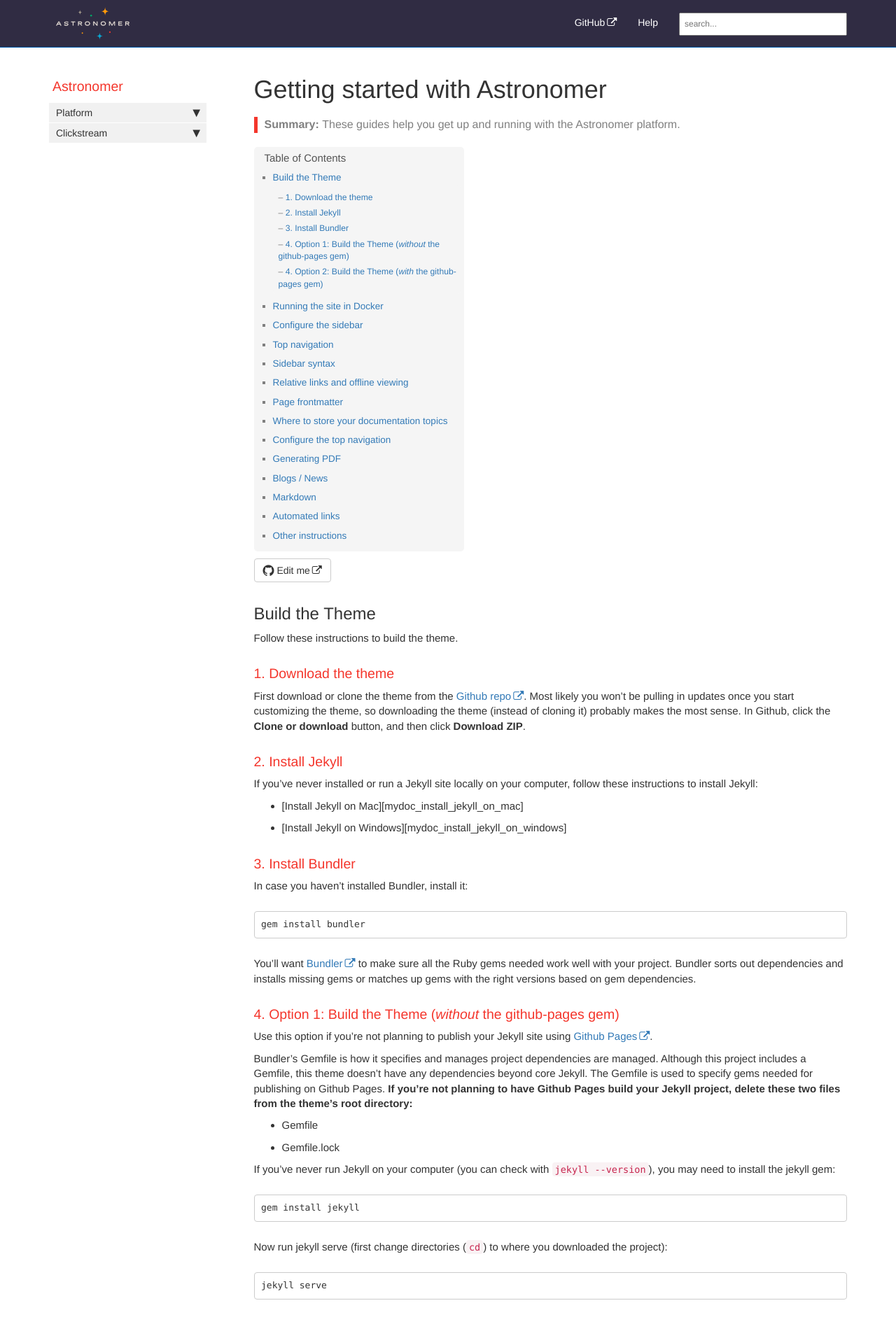
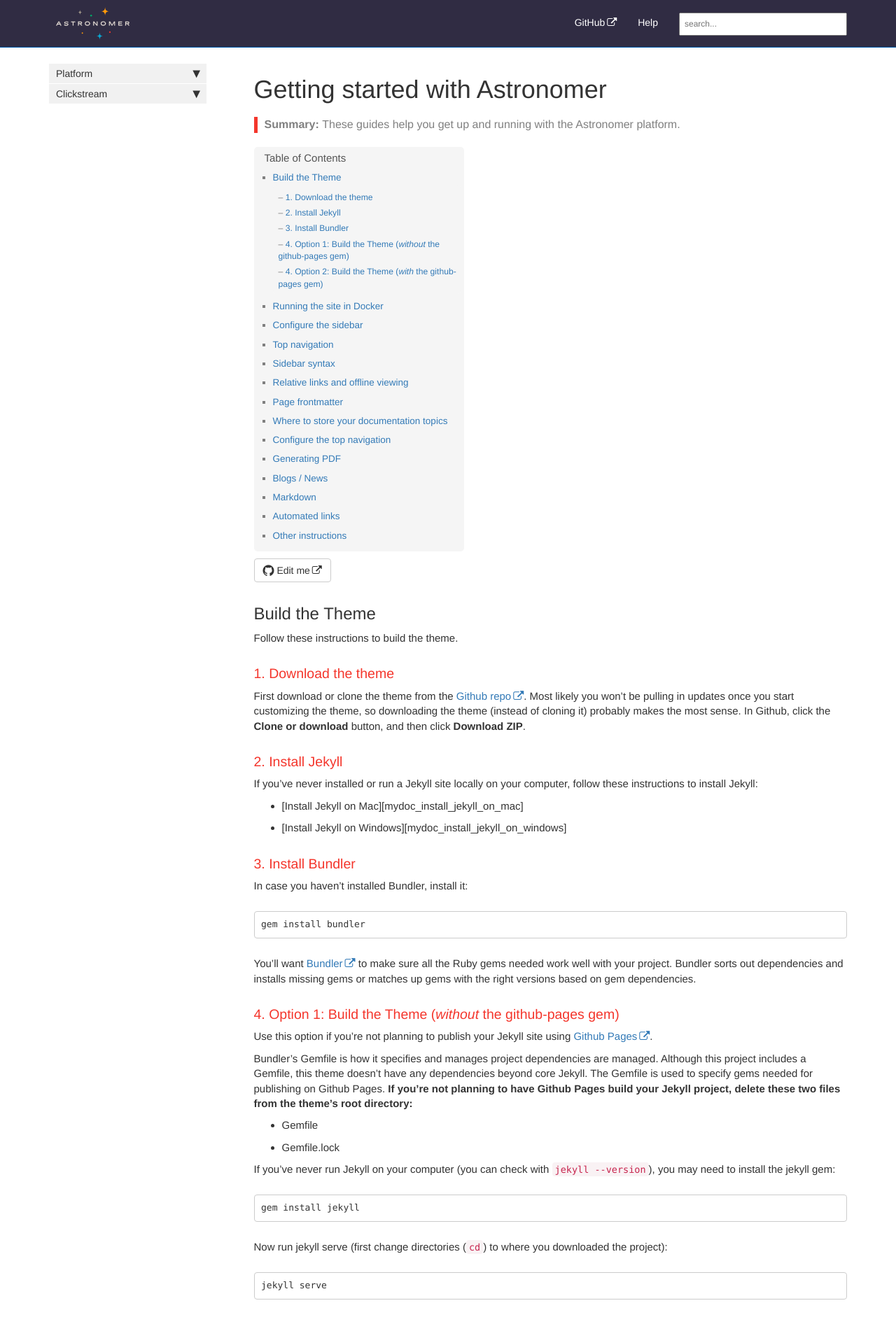
Before and after one commit to petedejoy/documentation, a Jekyll site: the page built from index.md, in a window 1280 px wide. Shown: the top 1902 px of the page at 70% size. Built offline with Jekyll 4.4.1, drawn with Linux system fonts in a browser that asks for light colours; nearby versions of some CDN libraries; comment, search, counter and statistics services are not loaded.

Commit message:
Remove extra "Astronomer" in UI

```diff
--- a/_includes/sidebar.html
+++ b/_includes/sidebar.html
@@ -1,7 +1,6 @@
 {% assign sidebar = site.data.sidebars[page.sidebar].entries %}
 
 <ul id="mysidebar" class="nav">
-  <li class="sidebarTitle">{{sidebar[0].product}}</li>
   {% for entry in sidebar %}
   {% for folder in entry.folders %}
   {% if folder.output contains "web" %}
```
